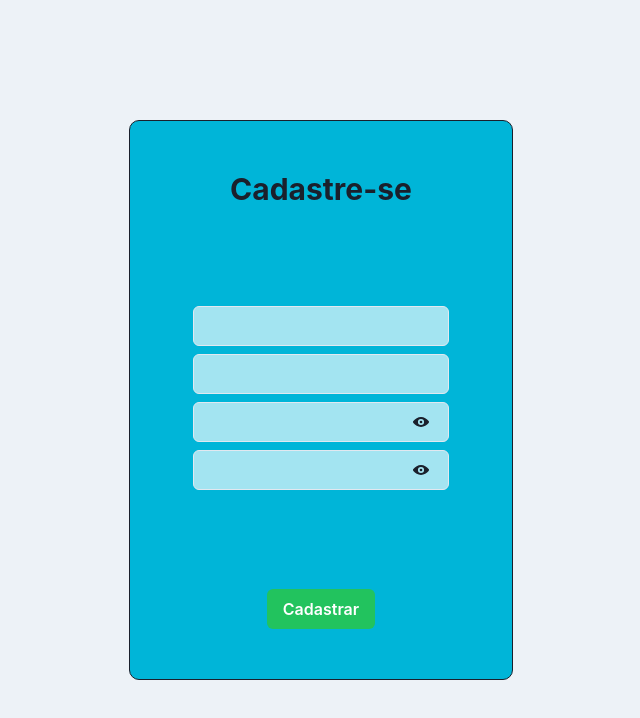
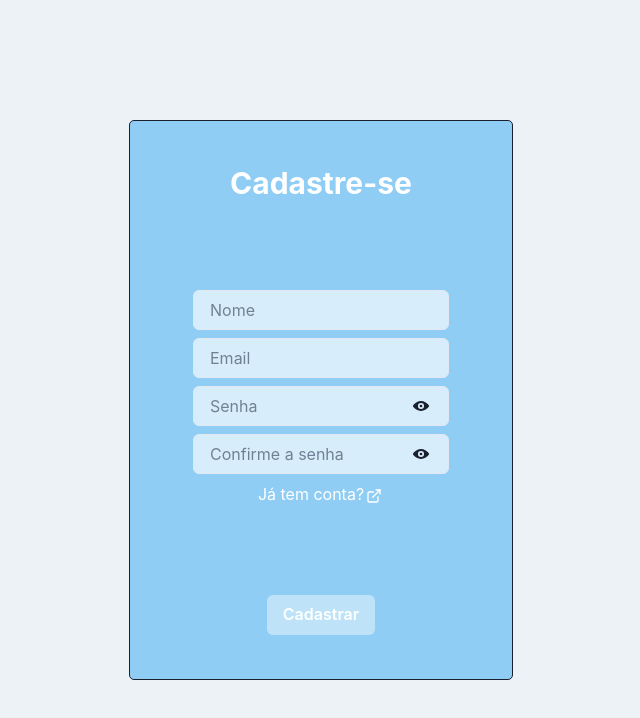
Before and after one commit to GabrielHenri12/ToDoList, a React (Vite) app in the folder Client/: page /Cadastro in a window 1280 px wide. Shown: the top 718 px of the page, without its empty margins (319-959 px from the left). Built offline with nearby package versions, Linux system fonts and the light colour scheme.

Commit message:
creat page and configs register

```diff
--- a/Client/src/components/pages/register/Register.tsx
+++ b/Client/src/components/pages/register/Register.tsx
@@ -1,21 +1,55 @@
+import { Button, Center, Link, Heading, Stack } from "@chakra-ui/react";
 import InputPassword from "../../comuns/InputPassword";
+import { ExternalLinkIcon } from '@chakra-ui/icons'
+import { useNavigate } from "react-router-dom";
 import Inputs from "../../comuns/Inputs";
-import { Button, Center, Heading, Stack } from "@chakra-ui/react";
+import { useState } from "react";
+import api from "../../../API/Api";
+import { signIn } from "../../../API/auth";
 
 export default () => {
+    const [password, setPassword] = useState<string>('')
+    const [ConfirmPassword, setConfirmPassword] = useState<string>('')
+    const [name, setName] = useState<string>('')
+    const [email, setEmail] = useState<string>('')
+    const [Error, setError] = useState<string>('')
+    const [Loading, setLoading] = useState<boolean>(false)
+    const natigate = useNavigate()
+
+    function register() {
+        setLoading(true);
+        if (password != ConfirmPassword) { return setError('Senhas dífrenentes') }
+        if (email === '') { return setError('Preencha todos os campos') }
+        if (name === '') { return setError('Preencha todos os campos') }
+        if (password === '') { return setError('Preencha todos os campos') }
+        api
+            .post('/register', { name, email, password })
+            .then(response => {
+                setLoading(false);
+                console.log(response.data)
+                signIn(response.data.newUser)
+                natigate('/')
+            })
+            .catch(error => { setLoading(false); console.log(error) })
+    }
+
     return (
-        <Center flexDirection='column' justifyContent='space-around' border={['0px', '1px', '1px']} borderRadius='10px' borderColor='gray' w={['100vw', '60vw', '30vw']} h={['100vh', '80vh', '70vh']} bg='cyan.500'>
-            <Heading as='h1' size='lg'>Cadastre-se</Heading>
+        <Center flexDirection='column' justifyContent='space-around' border={['0px', '1px']} borderRadius='5px' w={['100vw', '60vw', '30vw']} h={['100vh', '80vh', '70vh']} bg='blue.200'>
+            <Heading as='h1' size='lg' color="white">Cadastre-se</Heading>
+            {Error}
             <Stack>
-                <Inputs/>
-                <Inputs/>
-                <InputPassword/>
-                <InputPassword/>
+                <Inputs placeholder={'Nome'} value={name} setFunc={setName} />
+                <Inputs placeholder={'Email'} value={email} setFunc={setEmail} />
+                <InputPassword placeholder={'Senha'} value={password} setFunc={setPassword} />
+                <InputPassword placeholder={'Confirme a senha'} value={ConfirmPassword} setFunc={setConfirmPassword} />
+                <Link href="/entrar" textAlign='center' color='white'>Já tem conta?<ExternalLinkIcon mx='2px' /></Link>
             </Stack>
             <Button
-                isLoading={false}
+                isLoading={Loading}
+                onClick={register}
                 loadingText='Loading'
-                colorScheme='whatsapp'
+                bg='blue.100'
+                color='white'
                 spinnerPlacement='start'
             >
                 Cadastrar
```
